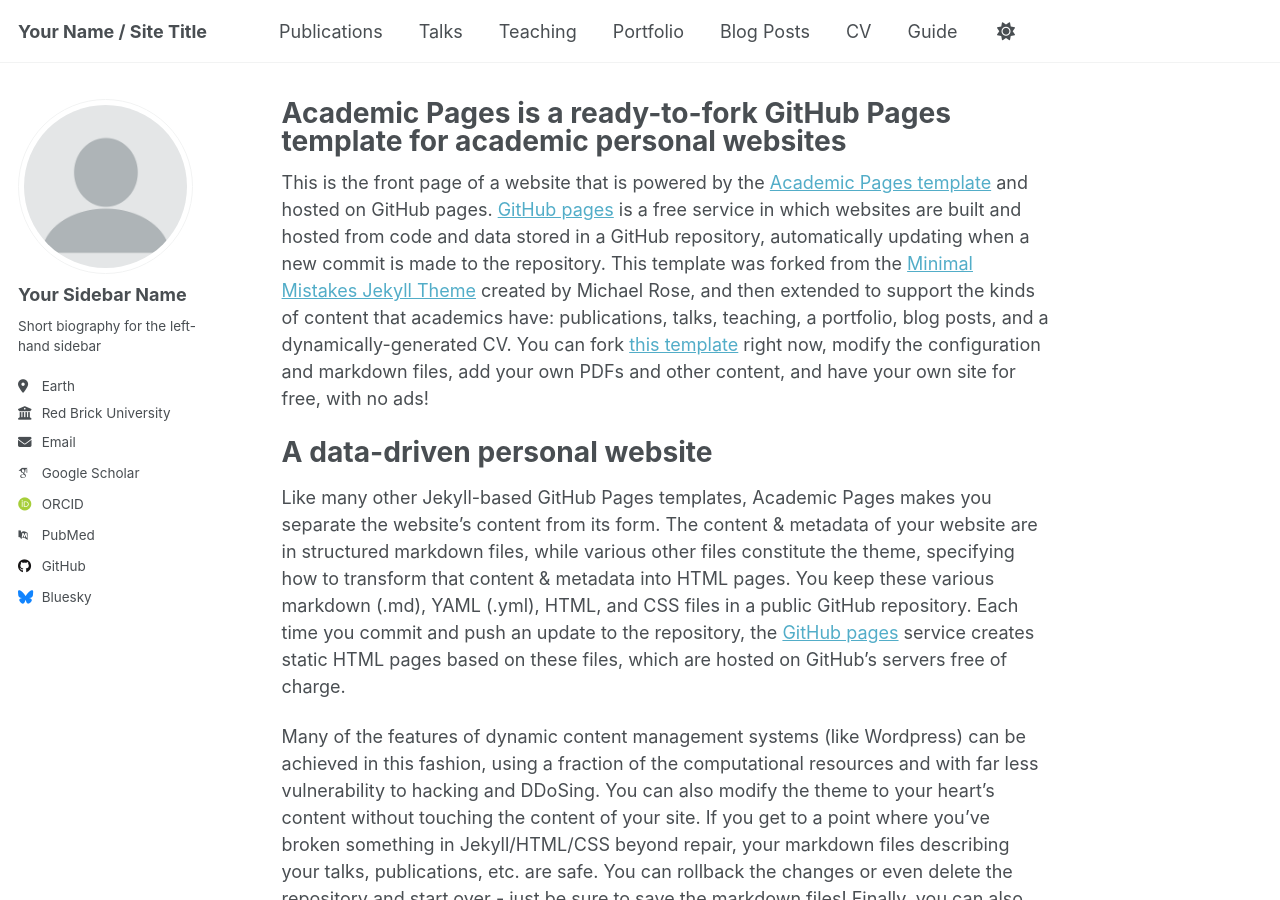
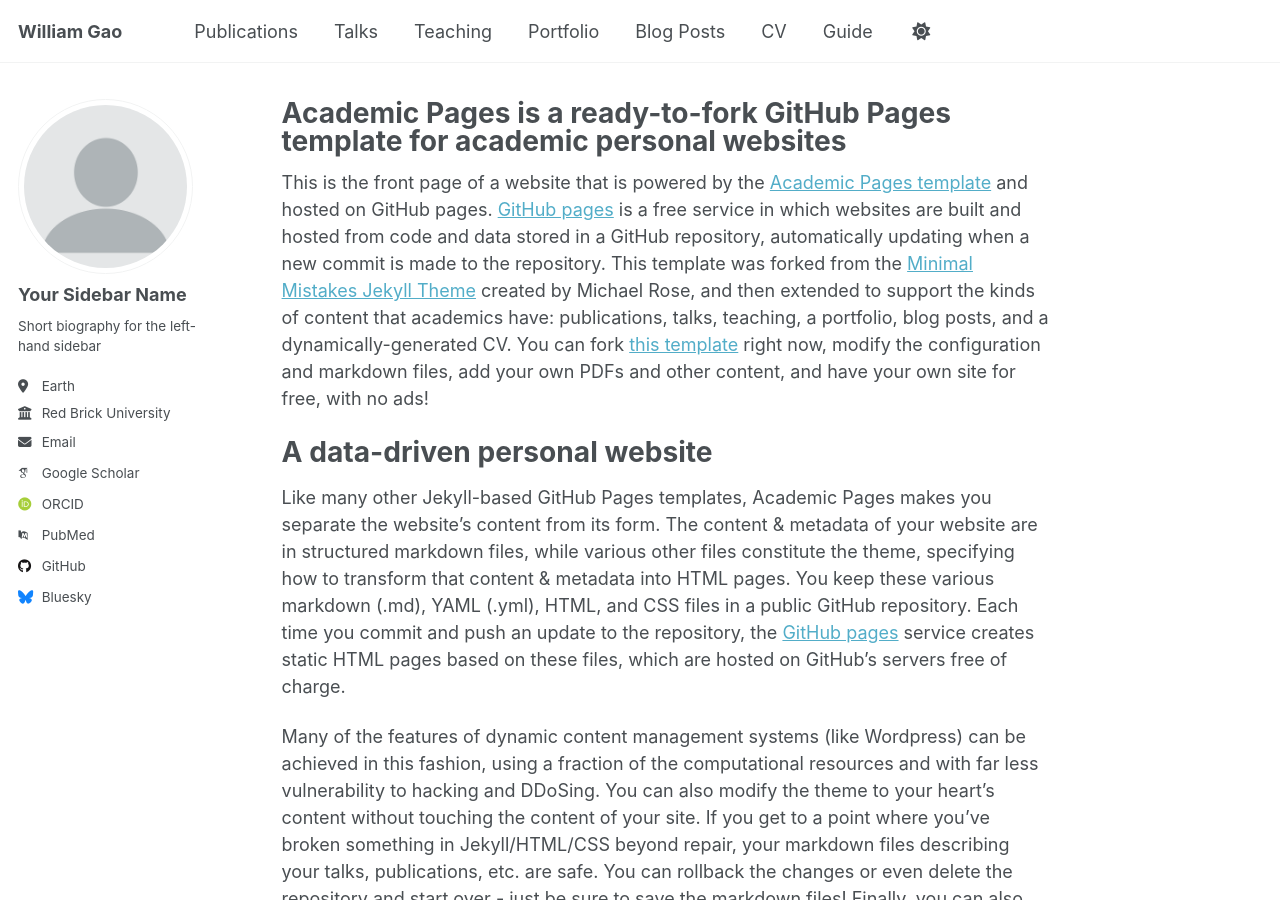
Before and after one commit to PeidongGao/WilliamGaoWeb, a Jekyll site: the page built from _pages/about.md, in a window 1280 px wide and 900 px high. Built offline with Jekyll 4.4.1, drawn with Linux system fonts in a browser that asks for light colours; some web fonts are replaced.

Commit message:
_config.yml

```diff
--- a/_config.yml
+++ b/_config.yml
@@ -9,7 +9,7 @@
 # Basic Site Settings
 locale                   : "en-US"
 site_theme               : "default"
-title                    : "Your Name / Site Title"
+title                    : "William Gao"
 title_separator          : "-"
 name                     : &name "Your Name"
 description              : &description "personal description"
```
